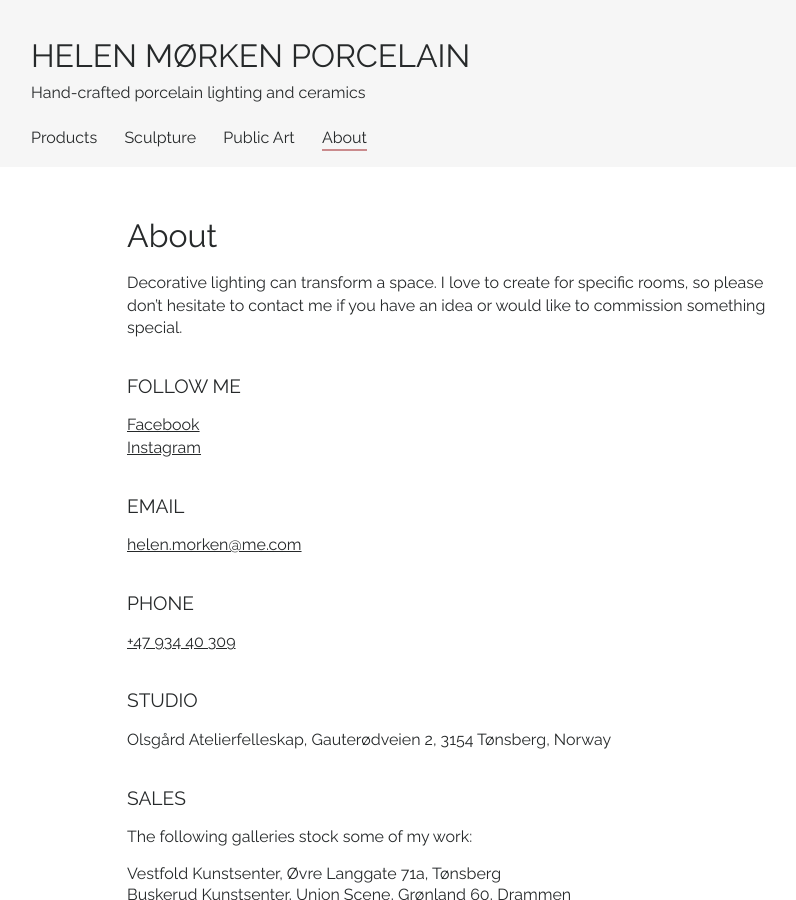
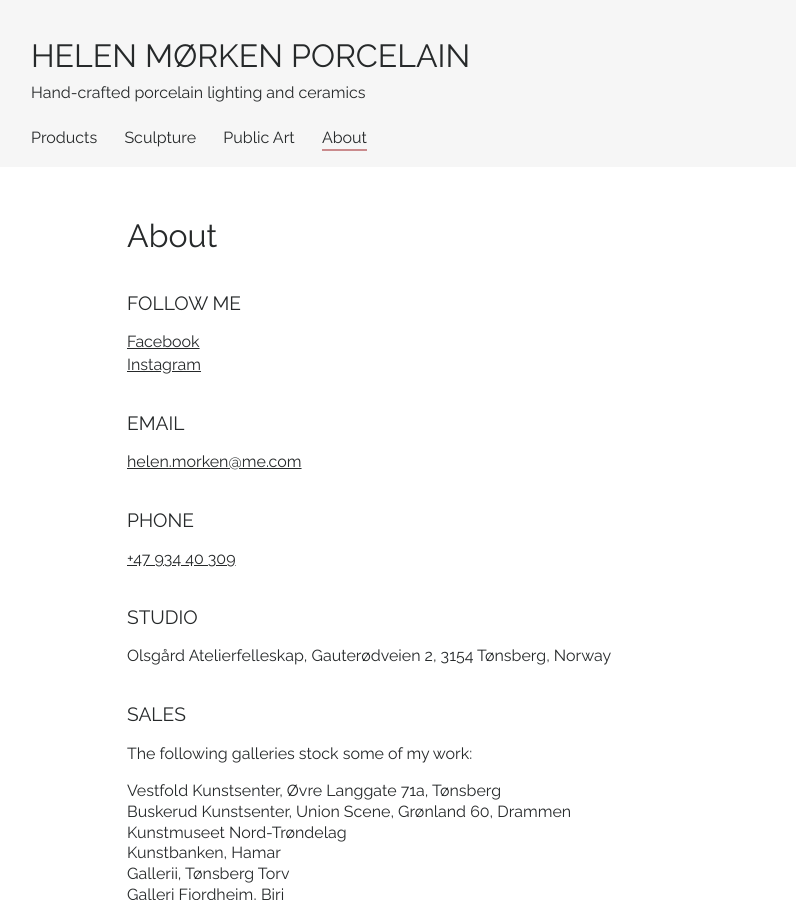
Before and after one commit to rebekkjm/helenmorkenno, a Jekyll site: the page built from about.md, in a window 1280 px wide and 900 px high. Shown: the whole window, without its empty margins (193-989 px from the left). Built offline with Jekyll 4.4.1, drawn with Linux system fonts in a browser that asks for light colours.

Commit message:
Update about.md

```diff
--- a/about.md
+++ b/about.md
@@ -3,7 +3,6 @@ layout: page
 title: About
 permalink: /about/
 ---
-Decorative lighting can transform a space. I love to create for specific rooms, so please don’t hesitate to contact me if you have an idea or would like to commission something special.
 
 <h3>Follow me</h3>
 <a href="https://www.facebook.com/helenmorkenporcelain/" target="_blank">Facebook</a>
```
